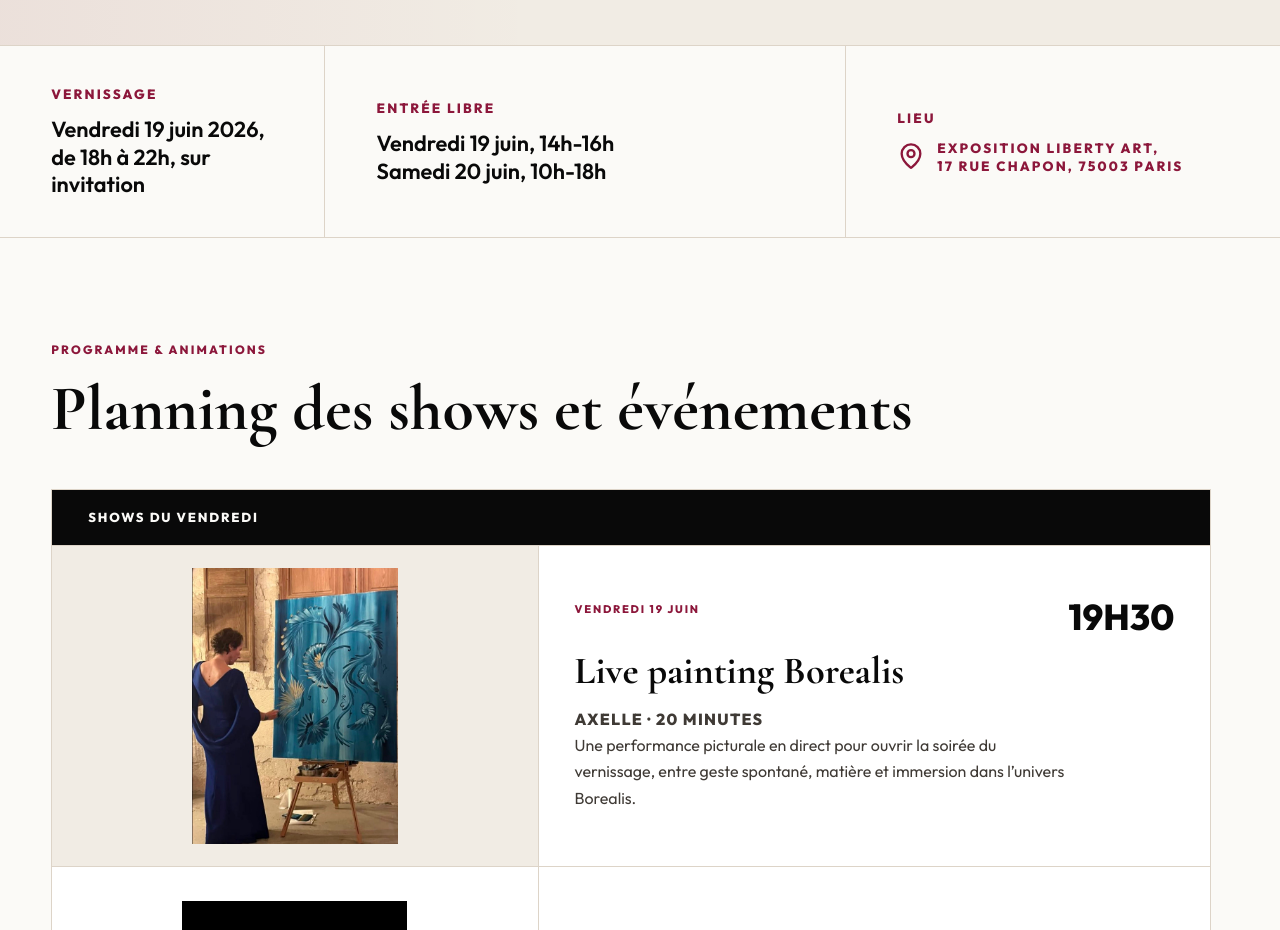
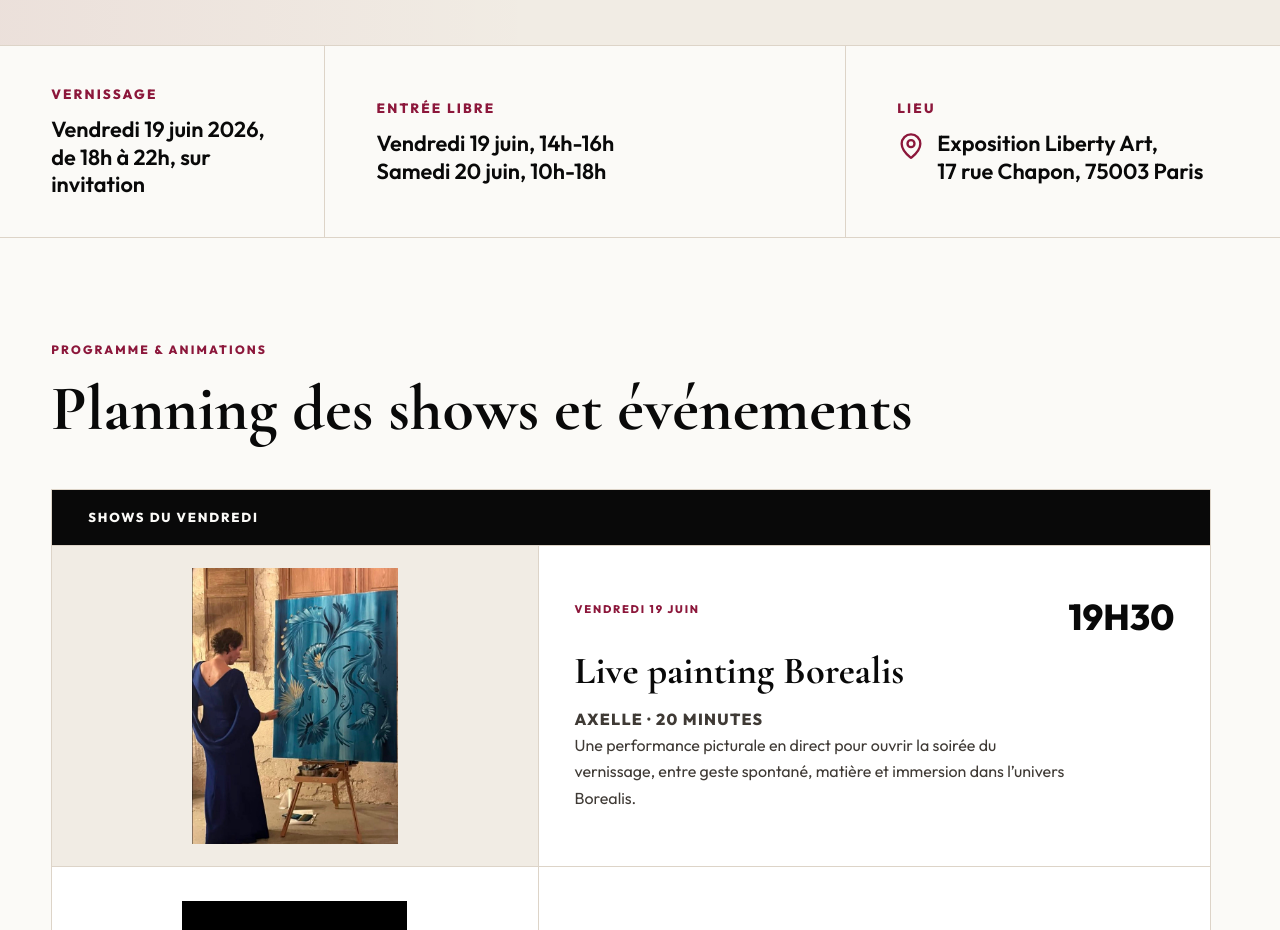
Before and after one commit to Tsakhi26/liberty-art-annuaire, a Next.js app: page /vernissage in a window 1280 px wide. Shown: the part 1340-2270 px from the top of the page. Built offline with nearby package versions, Linux system fonts and the light colour scheme; no server answers.

Commit message:
Fix location text style

```diff
--- a/app/vernissage/vernissage.css
+++ b/app/vernissage/vernissage.css
@@ -475,7 +475,7 @@
   border-right: 0;
 }
 
-.details-band span {
+.details-band > div > span {
   color: var(--wine);
   font-size: clamp(13px, 1.05vw, 16px);
   font-weight: 800;
```
